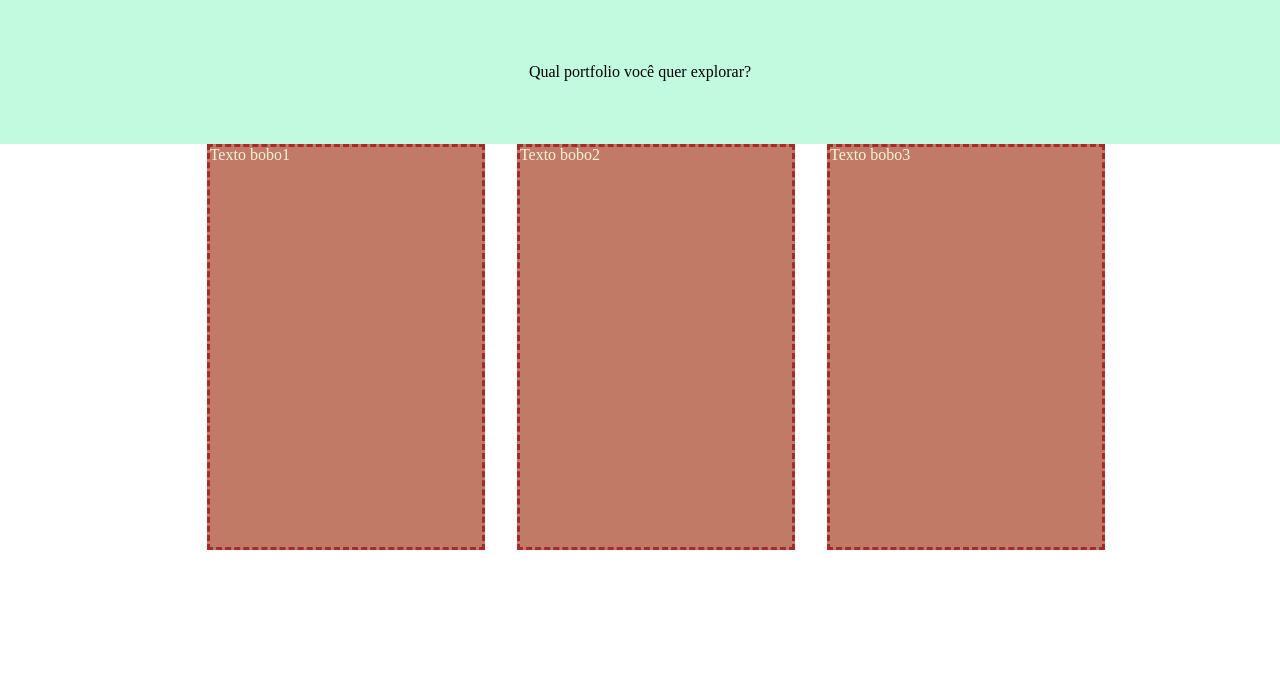
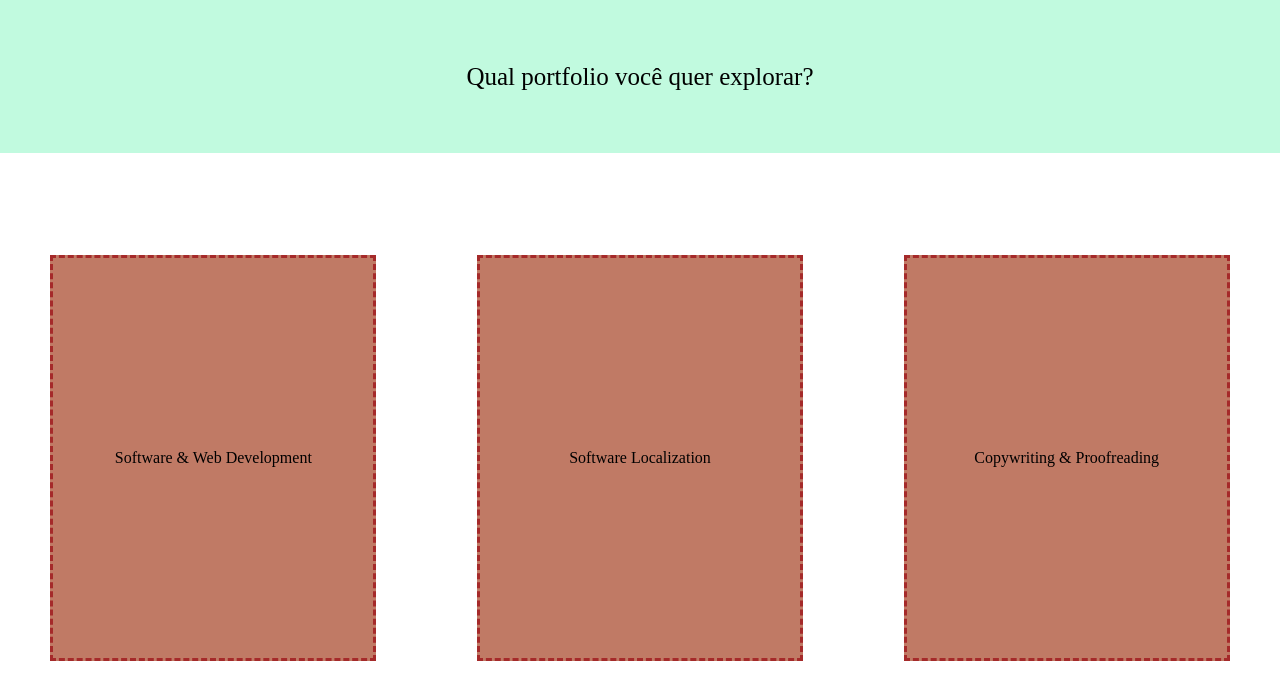
Before and after one commit to coffeasack/javascript-practice, a plain HTML site: page index.html in a window 1280 px wide. Drawn offline with Linux system fonts and the light colour scheme.

Commit message:
cvxbnmmkhjlhkjf

```diff
--- a/index.css
+++ b/index.css
@@ -43,28 +43,36 @@ table {
 }
 
 h1{
- text-align: center;
- padding: 5%;
- background-color: rgb(193, 250, 223);
- justify-content: center;
+	font-size: 25px;
+ 	text-align: center;
+ 	padding: 5%;
+ 	background-color: rgb(193, 250, 223);
+ 	justify-content: center;
 }
+
+h2{
+	margin: 0;
+	padding: 60% 0;
+	text-align: center;
+	/* background-color: rgb(193, 250, 223); */
+   }
 
 .bistro {
     display: flex;
-    align-items:center;
-    justify-content: center;
-
+    align-items: center;
+    justify-content: space-around;
+	margin-top: 8%
 }
 
 .retangulo-carta {
     border: dashed;
     border-color: brown;
     background-color: rgb(192, 122, 101);
-    margin-inline-start: 2rem;
-    padding: 0 15% 30% 0;
+    /* margin-inline-start: 2rem; */
+	/* padding: 0 15% 30% 0; */
 }
 
 .titulo-carta {
-    color:beige;
-    align-items: center;
+	height: 25em;
+	width: 20em;
 }
--- a/index.html
+++ b/index.html
@@ -8,20 +8,31 @@
     </head>
 
     <body>
+        <div>
         <h1> Qual portfolio você quer explorar?</h1>
+        </div>
         <div class="bistro">
             <div class="retangulo-carta">
-                <h2 class="titulo-carta"> Texto bobo1 </h2>
+                <div class="titulo-carta">
+                    <h2> Software & Web Development</h2>
+
+                </div>
             </div>
 
             <div class="retangulo-carta">
-                <h2 class="titulo-carta"> Texto bobo2 </h2>
+                <div class="titulo-carta">
+                     <h2> Software Localization </h2>
+                </div>
             </div>
 
             <div class="retangulo-carta">
-                <h2 class="titulo-carta"> Texto bobo3 </h2>
+                <div class="titulo-carta">
+                    <h2> Copywriting & Proofreading </h2>
+               </div>
             </div>
         </div>
+        <div>
 
+        </div>
     </body>
 </html>
```
